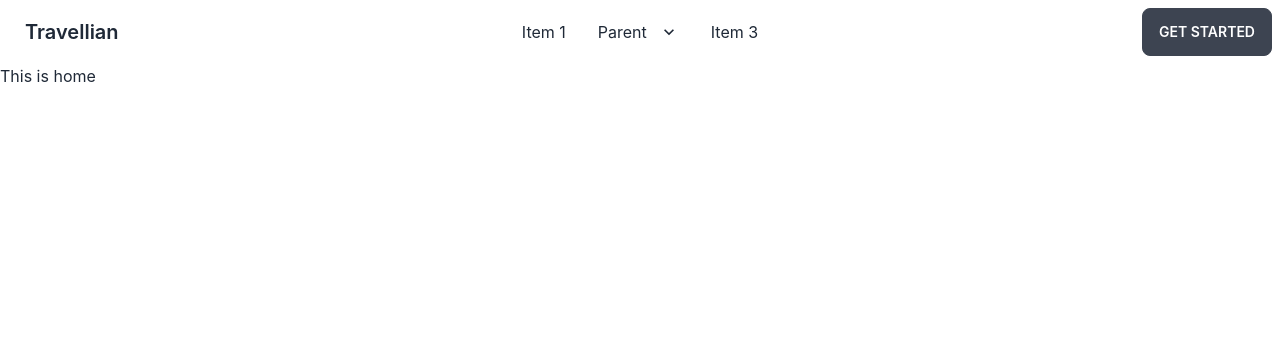
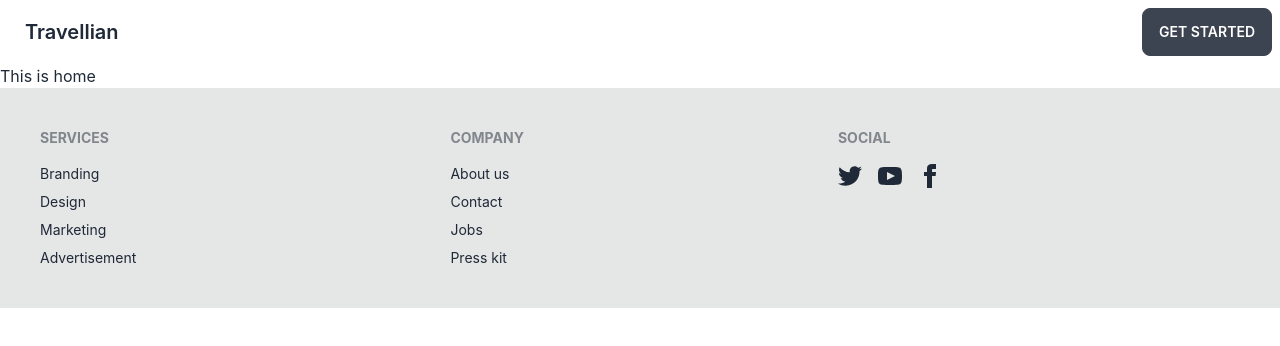
Before and after one commit to spsujoy007/Travellian-web-client-11, a React (Create React App) app: page / in a window 1280 px wide. Shown: the top 346 px of the page. Built offline with nearby package versions, Linux system fonts and the light colour scheme.

Commit message:
footer completed

```diff
--- a/src/Pages/Shared/Footer/Footer.js
+++ b/src/Pages/Shared/Footer/Footer.js
@@ -1,10 +1,32 @@
 import React from 'react';
+import { Link } from 'react-router-dom';
 
 const Footer = () => {
     return (
-        <div>
-
-        </div>
+        <footer className="footer p-10 bg-base-300 text-base-content">
+  <div>
+    <span className="footer-title">Services</span>
+    <Link className="link link-hover">Branding</Link>
+    <Link className="link link-hover">Design</Link>
+    <Link className="link link-hover">Marketing</Link>
+    <Link className="link link-hover">Advertisement</Link>
+  </div>
+  <div>
+    <span className="footer-title">Company</span>
+    <Link className="link link-hover">About us</Link>
+    <Link className="link link-hover">Contact</Link>
+    <Link className="link link-hover">Jobs</Link>
+    <Link className="link link-hover">Press kit</Link>
+  </div>
+  <div>
+    <span className="footer-title">Social</span>
+    <div className="grid grid-flow-col gap-4">
+      <Link><svg xmlns="http://www.w3.org/2000/svg" width="24" height="24" viewBox="0 0 24 24" className="fill-current"><path d="M24 4.557c-.883.392-1.832.656-2.828.775 1.017-.609 1.798-1.574 2.165-2.724-.951.564-2.005.974-3.127 1.195-.897-.957-2.178-1.555-3.594-1.555-3.179 0-5.515 2.966-4.797 6.045-4.091-.205-7.719-2.165-10.148-5.144-1.29 2.213-.669 5.108 1.523 6.574-.806-.026-1.566-.247-2.229-.616-.054 2.281 1.581 4.415 3.949 4.89-.693.188-1.452.232-2.224.084.626 1.956 2.444 3.379 4.6 3.419-2.07 1.623-4.678 2.348-7.29 2.04 2.179 1.397 4.768 2.212 7.548 2.212 9.142 0 14.307-7.721 13.995-14.646.962-.695 1.797-1.562 2.457-2.549z"></path></svg></Link>
+      <Link><svg xmlns="http://www.w3.org/2000/svg" width="24" height="24" viewBox="0 0 24 24" className="fill-current"><path d="M19.615 3.184c-3.604-.246-11.631-.245-15.23 0-3.897.266-4.356 2.62-4.385 8.816.029 6.185.484 8.549 4.385 8.816 3.6.245 11.626.246 15.23 0 3.897-.266 4.356-2.62 4.385-8.816-.029-6.185-.484-8.549-4.385-8.816zm-10.615 12.816v-8l8 3.993-8 4.007z"></path></svg></Link>
+      <Link><svg xmlns="http://www.w3.org/2000/svg" width="24" height="24" viewBox="0 0 24 24" className="fill-current"><path d="M9 8h-3v4h3v12h5v-12h3.642l.358-4h-4v-1.667c0-.955.192-1.333 1.115-1.333h2.885v-5h-3.808c-3.596 0-5.192 1.583-5.192 4.615v3.385z"></path></svg></Link>
+    </div>
+  </div>
+</footer>
     );
 };
 
--- a/src/Pages/Shared/Header/Header.js
+++ b/src/Pages/Shared/Header/Header.js
@@ -1,6 +1,9 @@
 import React from 'react';
+import { Link } from 'react-router-dom';
 
 const Header = () => {
+
+
     return (
         <div className="navbar bg-base-100">
   <div className="navbar-start">
@@ -9,40 +12,18 @@
         <svg xmlns="http://www.w3.org/2000/svg" className="h-5 w-5" fill="none" viewBox="0 0 24 24" stroke="currentColor"><path strokeLinecap="round" strokeLinejoin="round" strokeWidth="2" d="M4 6h16M4 12h8m-8 6h16" /></svg>
       </label>
       <ul tabIndex={0} className="menu menu-compact dropdown-content mt-3 p-2 shadow bg-base-100 rounded-box w-52">
-        <li><a>Item 1</a></li>
-        <li tabIndex={0}>
-          <a className="justify-between">
-            Parent
-            <svg className="fill-current" xmlns="http://www.w3.org/2000/svg" width="24" height="24" viewBox="0 0 24 24"><path d="M8.59,16.58L13.17,12L8.59,7.41L10,6L16,12L10,18L8.59,16.58Z"/></svg>
-          </a>
-          <ul className="p-2">
-            <li><a>Submenu 1</a></li>
-            <li><a>Submenu 2</a></li>
-          </ul>
-        </li>
-        <li><a>Item 3</a></li>
+
       </ul>
     </div>
-    <a className="btn btn-ghost normal-case text-xl">Travellian</a>
+    <Link className="btn btn-ghost normal-case text-xl">Travellian</Link>
   </div>
   <div className="navbar-center hidden lg:flex">
     <ul className="menu menu-horizontal p-0">
-      <li><a>Item 1</a></li>
-      <li tabIndex={0}>
-        <a>
-          Parent
-          <svg className="fill-current" xmlns="http://www.w3.org/2000/svg" width="20" height="20" viewBox="0 0 24 24"><path d="M7.41,8.58L12,13.17L16.59,8.58L18,10L12,16L6,10L7.41,8.58Z"/></svg>
-        </a>
-        <ul className="p-2">
-          <li><a>Submenu 1</a></li>
-          <li><a>Submenu 2</a></li>
-        </ul>
-      </li>
-      <li><a>Item 3</a></li>
+
     </ul>
   </div>
   <div className="navbar-end">
-    <a className="btn">Get started</a>
+    <Link className="btn">Get started</Link>
   </div>
 </div>
     );
```
